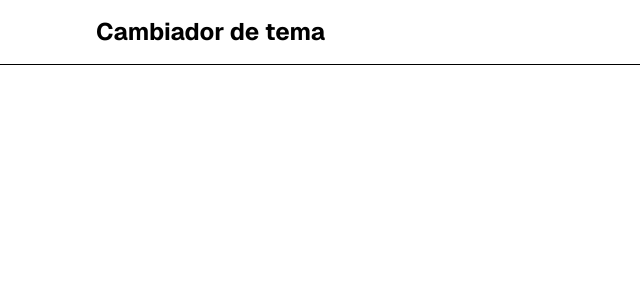
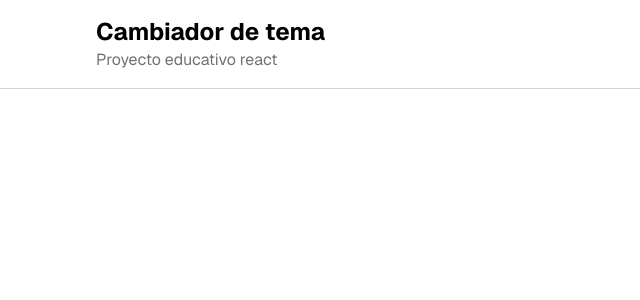
Before and after one commit to SoyIsabelMM/ReactApp, a React (Vite) app: page / in a window 1280 px wide. Shown: the top 300 px of the page, without its empty margins (0-640 px from the left). Built offline with nearby package versions, Linux system fonts and the light colour scheme.

Commit message:
style: modify css

```diff
--- a/src/components/header/Header.jsx
+++ b/src/components/header/Header.jsx
@@ -1,11 +1,13 @@
-export default function Header() {
+export default function Header({ children }) {
   return (
-    <header className="border-b border-border">
+    <header className="border-b border-zinc-300 ">
       <div className="max-w-6xl mx-auto px-4 sm:px-6 lg:px-8 py-4 flex justify-between items-center">
         <div>
-          <h1 className="text-2xl font-bold ">Cambiador de tema</h1>
+          <h1 className="text-2xl font-bold font-sans">Cambiador de tema</h1>
+          <p className="text-s text-zinc-500 ">Proyecto educativo react</p>
         </div>
       </div>
+      {children}
     </header>
   );
 }
--- a/src/index.css
+++ b/src/index.css
@@ -2,7 +2,8 @@
 
 @import 'tailwindcss';
 
-@theme {
+:root {
   --font-sans: 'Geist', sans-serif;
   --font-mono: 'Geist Mono', monospace;
+  --foreground: oklch(0.95 0.01 250);
 }
```
